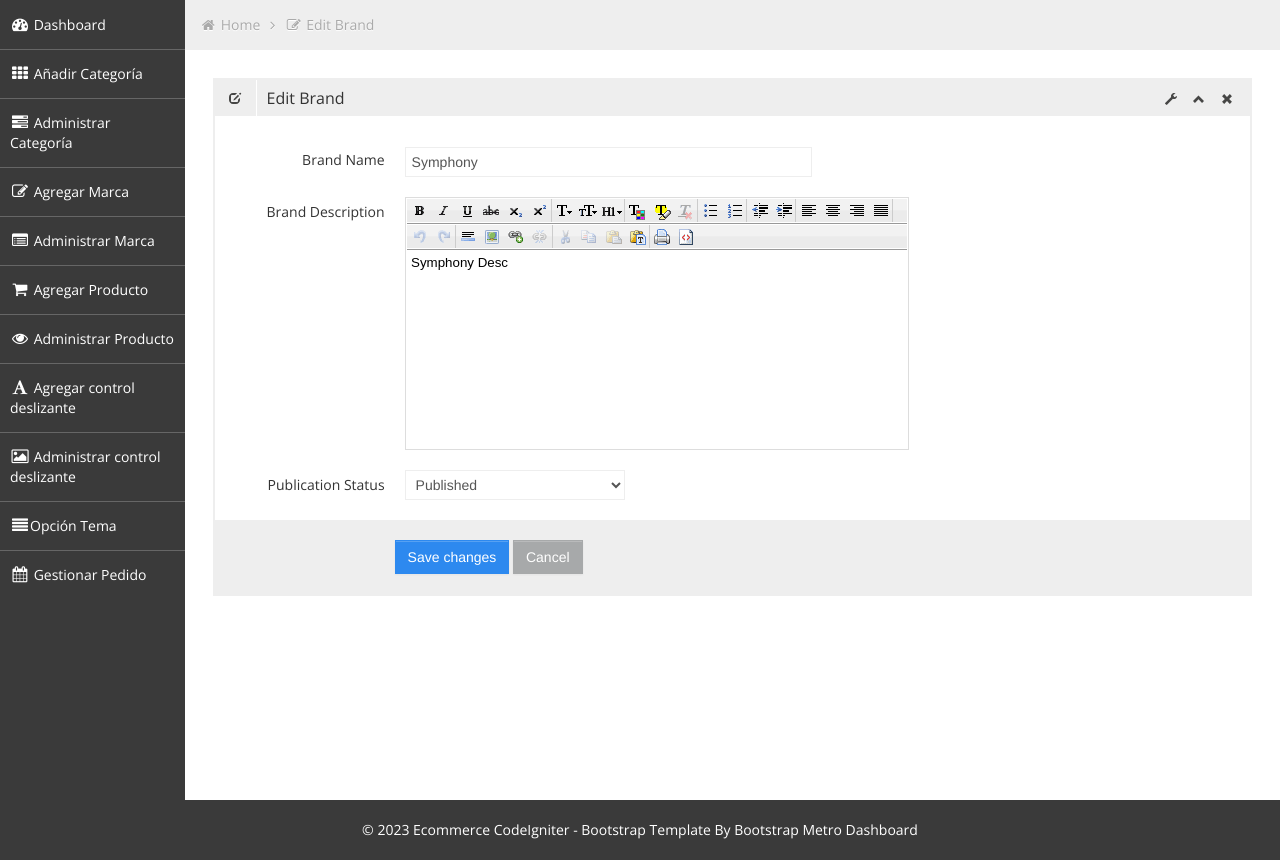
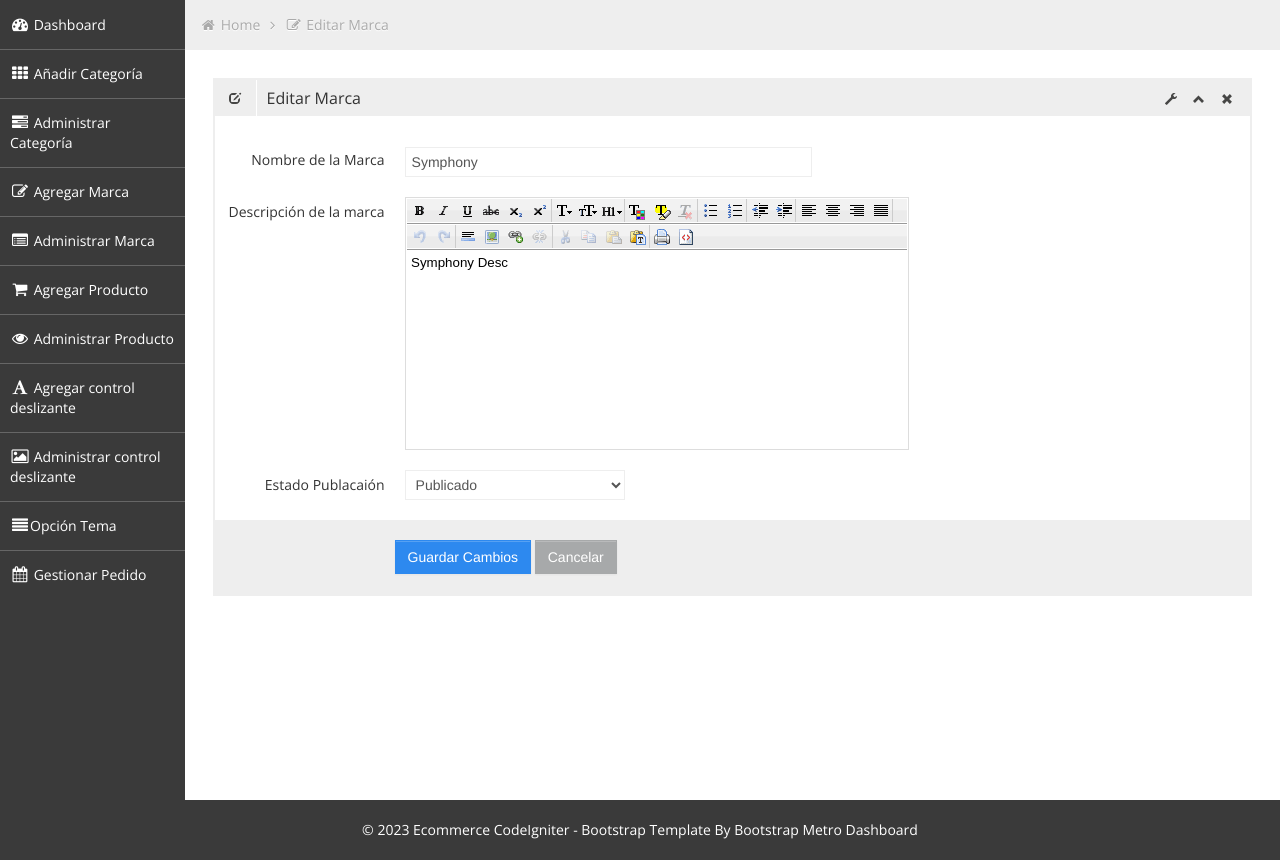
Before and after one commit to oscarm24/ecommers-shop, a CodeIgniter app: page /database/index.php/brand/edit_brand/1 in a window 1280 px wide. Shown: the part 41-901 px from the top of the page. Run offline with CodeIgniter, Linux system fonts and the light colour scheme; a user stored in the database is signed in; data comes from the database, SQL or seed files in the repository.

Commit message:
Se realizaron cabios de actualizacion de idioma

```diff
--- a/application/views/admin/pages/edit_brand.php
+++ b/application/views/admin/pages/edit_brand.php
@@ -10,14 +10,14 @@
         </li>
         <li>
             <i class="icon-edit"></i>
-            <a href="<?php echo base_url('edit/brand/'.$brand_info_by_id->brand_id)?>">Edit Brand</a>
+            <a href="<?php echo base_url('edit/brand/'.$brand_info_by_id->brand_id)?>">Editar Marca</a>
         </li>
     </ul>
 
     <div class="row-fluid sortable">
         <div class="box span12">
             <div class="box-header" data-original-title>
-                <h2><i class="halflings-icon edit"></i><span class="break"></span>Edit Brand</h2>
+                <h2><i class="halflings-icon edit"></i><span class="break"></span>Editar Marca</h2>
                 <div class="box-icon">
                     <a href="#" class="btn-setting"><i class="halflings-icon wrench"></i></a>
                     <a href="#" class="btn-minimize"><i class="halflings-icon chevron-up"></i></a>
@@ -36,13 +36,13 @@
                     <fieldset>
 
                         <div class="control-group">
-                            <label class="control-label" for="fileInput">Brand Name</label>
+                            <label class="control-label" for="fileInput">Nombre de la Marca</label>
                             <div class="controls">
                                 <input value="<?php echo $brand_info_by_id->brand_name?>" class="span6 typeahead" name="brand_name" id="fileInput" type="text"/>
                             </div>
                         </div>
                         <div class="control-group">
-                            <label class="control-label" for="textarea2">Brand Description</label>
+                            <label class="control-label" for="textarea2">Descripción de la marca</label>
                             <div class="controls">
                                 <textarea class="cleditor" id="textarea2" name="brand_description" rows="3">
                                     <?php echo $brand_info_by_id->brand_description;?>
@@ -51,18 +51,18 @@
                         </div>
 
                         <div class="control-group">
-                            <label class="control-label" for="textarea2">Publication Status</label>
+                            <label class="control-label" for="textarea2">Estado Publacaión</label>
                             <div class="controls">
                                 <select name="publication_status">
-                                    <option value="1">Published</option>
-                                    <option value="0">UnPublished</option>
+                                    <option value="1">Publicado</option>
+                                    <option value="0">Inédito</option>
                                 </select>
                             </div>
                         </div>
 
                         <div class="form-actions">
-                            <button type="submit" class="btn btn-primary">Save changes</button>
-                            <button type="reset" class="btn">Cancel</button>
+                            <button type="submit" class="btn btn-primary">Guardar Cambios</button>
+                            <button type="reset" class="btn">Cancelar</button>
                         </div>
                     </fieldset>
                 </form>
--- a/application/views/admin/pages/manage_category.php
+++ b/application/views/admin/pages/manage_category.php
@@ -51,10 +51,10 @@
                                 <td><?php echo $single_category->category_description ?></td>
                                 <td class="center">
                                     <?php if ($single_category->publication_status == 1) { ?>
-                                        <span class="label label-success">Published</span>
+                                        <span class="label label-success">Publicado</span>
                                     <?php } else {
                                         ?>
-                                        <span class="label label-danger" style="background:red">Unpublished</span>
+                                        <span class="label label-danger" style="background:red">Inédito</span>
                                         <?php }
                                     ?>
                                 </td>
```
Also changed, not shown: application/views/admin/pages/manage_brand.php (+8 -8 lines).
